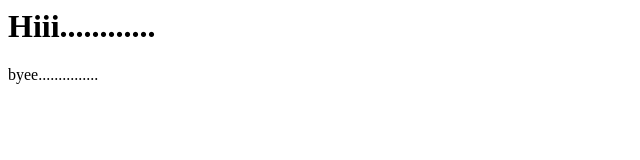
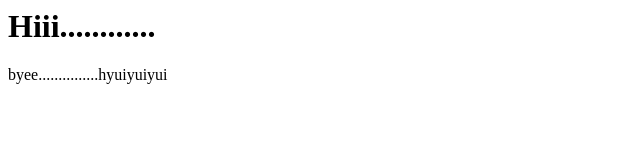
Before and after one commit to chathuriM/TestAvator, a plain HTML site: page index.html in a window 1280 px wide. Shown: the full height of the page, 0-640 px from the left. Drawn offline with Linux system fonts and the light colour scheme.

Commit message:
test 5 avator

```diff
--- a/index.html
+++ b/index.html
@@ -2,6 +2,6 @@
 <head></head>
 <body>
 <h1>Hiii............</h1>
-<hi>byee...............</h1>
+<hi>byee...............hyuiyuiyui</h1>
 </body>
 </html>
```
